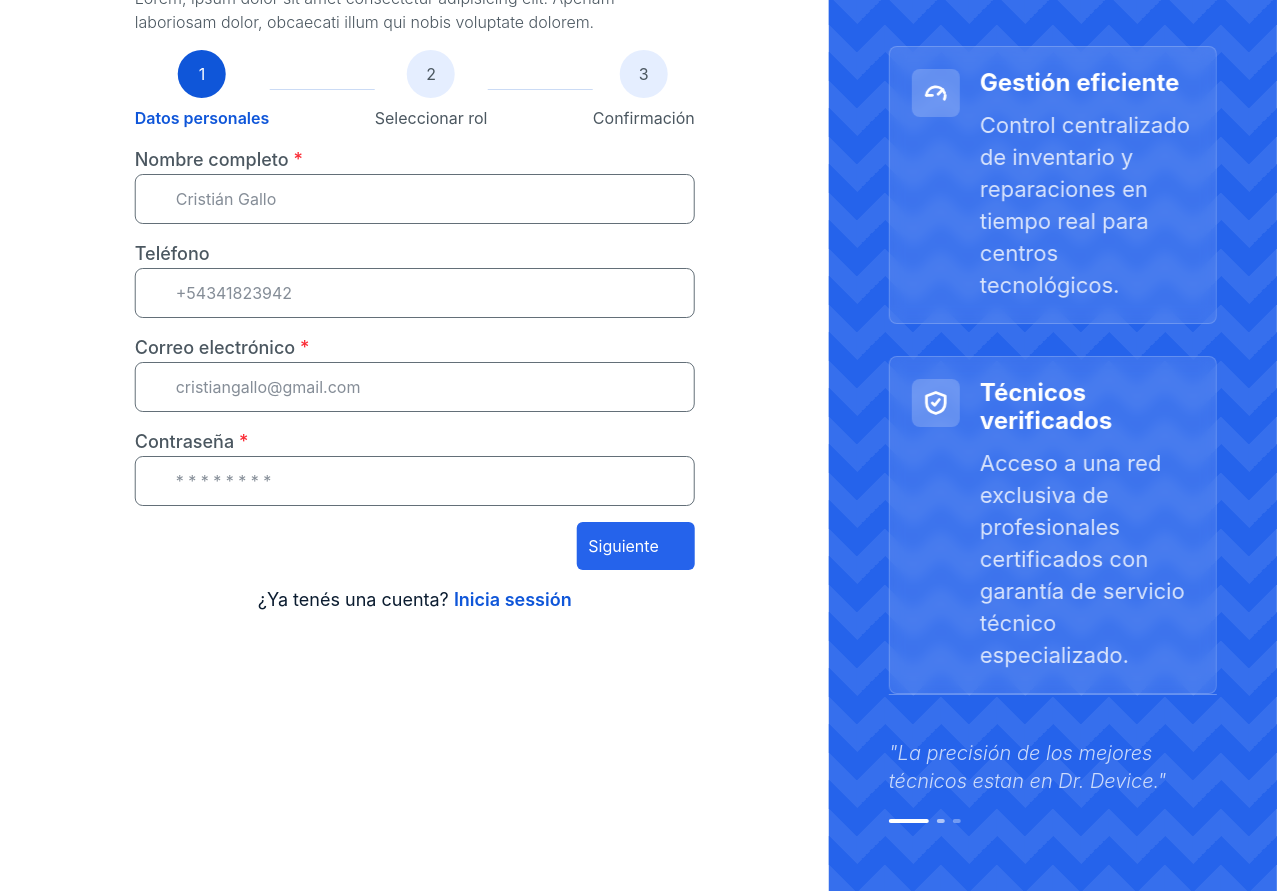
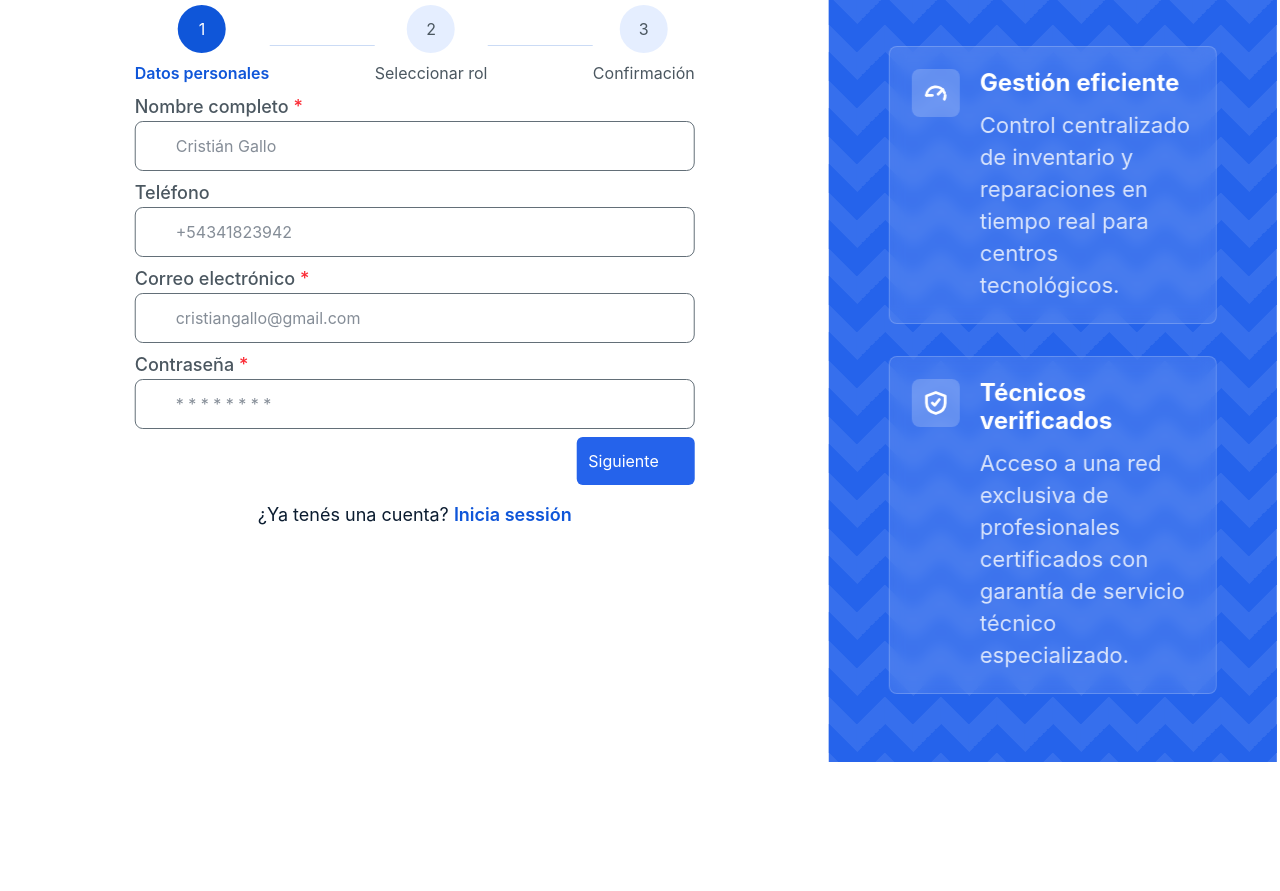
Before and after one commit to MaxiCappe256/dr-device, a React (Vite) app in the folder frontend/: page /auth/register in a window 1280 px wide. Shown: the part 340-1231 px from the top of the page. After the commit the page ends 1102 px from the top, so only its background shows below. Built offline with nearby package versions, Linux system fonts and the light colour scheme; some icons are missing.

Commit message:
feat(auth): use FormProvider and improve form handling

```diff
--- a/frontend/src/components/auth/RegisterForm.jsx
+++ b/frontend/src/components/auth/RegisterForm.jsx
@@ -1,22 +1,16 @@
 import { UserIcon, PhoneIcon, EmailIcon, LockIcon, ArrowRightIcon } from "../../utils/icons";
-import { useForm } from "react-hook-form";
+import { useForm, useFormContext } from "react-hook-form";
 import Button from "../ui/Button";
 import Input from "../ui/Input";
 
 export default function RegisterForm({ onNext, }) {
   const {
     register,
-    handleSubmit,
-    getValues,
     formState: { errors },
-  } = useForm();
-
-  const onSubmit = (data) => {
-    console.log(data);
-  };
+  } = useFormContext();
 
   return (
-    <form className="space-y-4" onSubmit={onSubmit}>
+    <>
       <label htmlFor="full_name" className="text-lg font-medium text-tertiary">
         Nombre completo <span className="text-red-500">*</span>
       </label>
@@ -65,6 +59,6 @@ export default function RegisterForm({ onNext, }) {
           Siguiente
         </Button>
       </div>
-    </form>
+    </>
   );
 }
--- a/frontend/src/components/layouts/AuthLayout.jsx
+++ b/frontend/src/components/layouts/AuthLayout.jsx
@@ -107,17 +107,6 @@ export default function AuthLayout() {
             </article>
           </div>
         </section>
-
-        <footer className="border-t border-white/30 pt-11">
-          <blockquote className="text-xl leading-7 font-light text-on-primary/75 italic">
-            "La precisión de los mejores técnicos estan en Dr. Device."
-          </blockquote>
-          <div className="mt-6 flex gap-2" aria-hidden="true">
-            <span className="h-1 w-10 rounded-full bg-on-primary" />
-            <span className="h-1 w-2 rounded-full bg-on-primary/60" />
-            <span className="h-1 w-2 rounded-full bg-on-primary/35" />
-          </div>
-        </footer>
       </aside>
 
       <section
--- a/frontend/src/pages/Auth/Register.jsx
+++ b/frontend/src/pages/Auth/Register.jsx
@@ -1,14 +1,26 @@
 import { Link, useSearchParams } from "react-router";
 import RegisterForm from "../../components/auth/RegisterForm";
+import { useFormContext } from "react-hook-form";
 import Stepper from "../../components/ui/Stepper";
 import Button from "../../components/ui/Button"
+import Input from "../../components/ui/Input";
+import { FormProvider, useForm } from "react-hook-form";
+import { useEffect } from "react";
+
 
 const ComponentePrueba = ({ onBack, onNext }) => {
   const [searchParams] = useSearchParams()
   const role = searchParams.get('role')
+  const { register, formState: { errors } } = useFormContext()
 
   return (
     <>
+      <Input
+        id="mama_de_eze"
+        type="text"
+        {...register("mama_de_eze", { required: true })}
+        placeholder="Que opinas de mi mama?"
+      />
       <Button variant="outline" onClick={onBack}>Volver</Button>
       <Button variant="primary" onClick={onNext}>Siguiente</Button>
       <span>Rol: {role === "tech" ? 'Seleccionaste TECNICO' : 'Seleccionaste USUARIO'}</span>
@@ -19,12 +31,16 @@ const ComponentePrueba = ({ onBack, onNext }) => {
 const ComponentePrueba2 = ({ onBack }) => {
   return (
     <>
-      <Button variant="outline" onClick={onBack}>Volver</Button>
+      <Button variant="primary" type="submit">
+        Enviar full picado anasheeeeeeeee
+      </Button>
     </>
   )
 }
 
 const Register = () => {
+  const methods = useForm()
+  const { register, handleSubmit, formState: { errors }, getValues } = methods
   const steps = [
     {
       id: 1,
@@ -43,7 +59,13 @@ const Register = () => {
     }
   ];
 
+  useEffect(() => {
+    console.log(errors)
+  }, [errors])
+
+
   return (
+    <FormProvider {...methods}>
       <div className="flex flex-col gap-4">
         <div className="flex flex-col gap-2">
           <h1 className="text-4xl text-on-surface font-semibold">
@@ -54,7 +76,9 @@ const Register = () => {
             laboriosam dolor, obcaecati illum qui nobis voluptate dolorem.
           </p>
         </div>
+        <form className="space-y-2" onSubmit={handleSubmit((data) => console.log(data))}>
           <Stepper steps={steps} />
+        </form>
         <p className="text-center text-lg">
           ¿Ya tenés una cuenta?{" "}
           <Link
@@ -65,6 +89,7 @@ const Register = () => {
           </Link>
         </p>
       </div>
+    </FormProvider>
   );
 };
 
```
Lines whose indentation alone changed are shown as unchanged.
